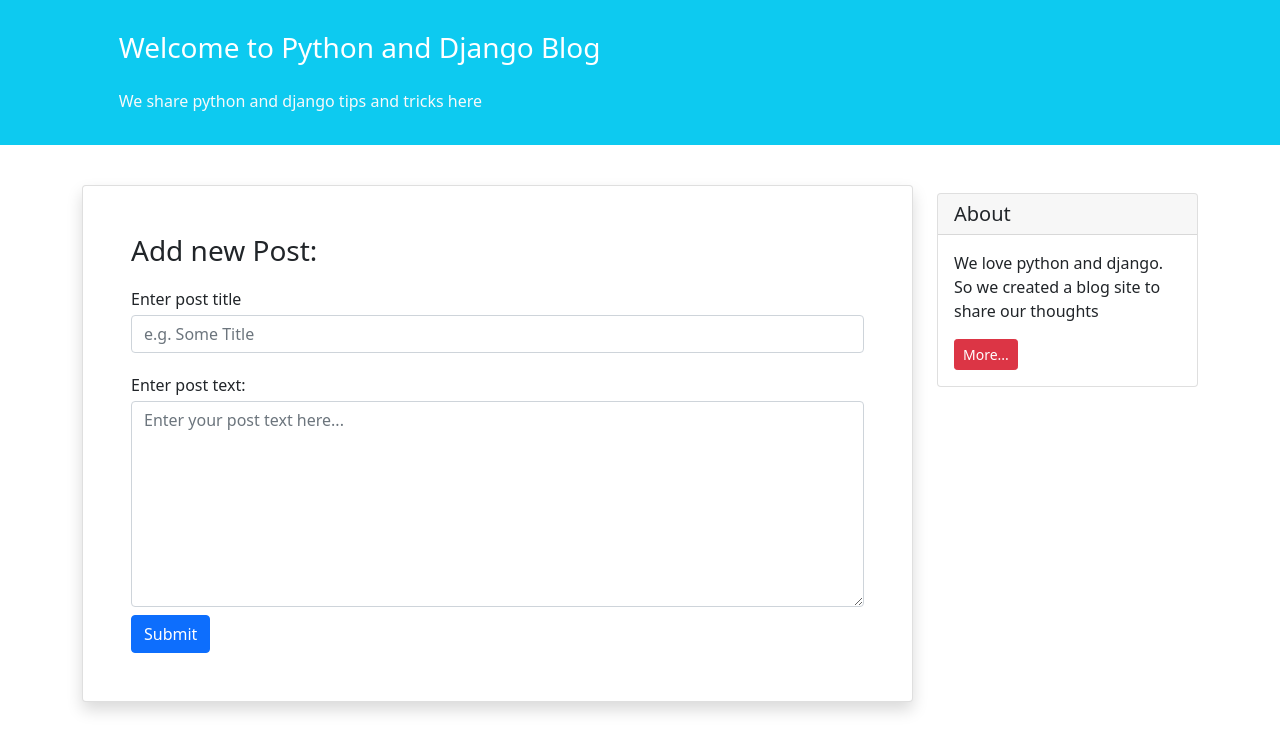
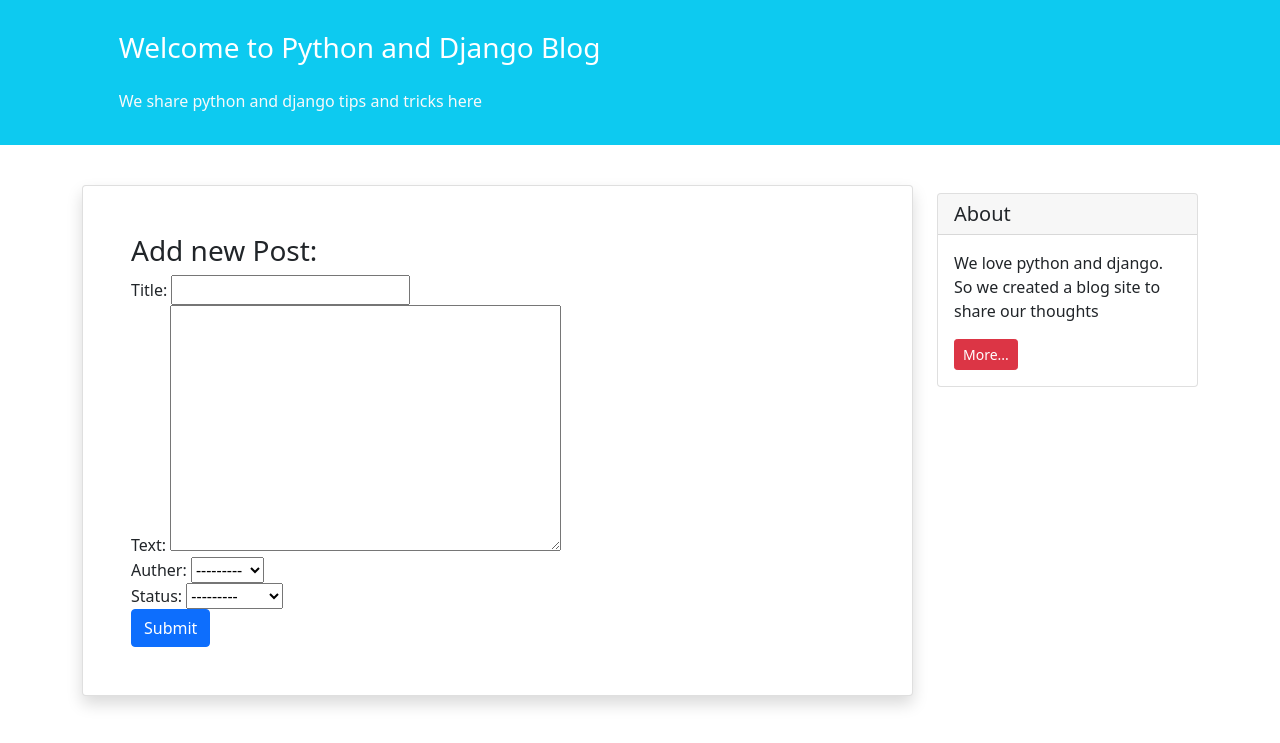
Before and after one commit to SamiraDorchalian/Django_projects, a Django app: page /blog/create/ in a window 1280 px wide. Shown: the part 57-800 px from the top of the page. Run offline with Django 5.2, Linux system fonts and the light colour scheme; data comes from the database, SQL or seed files in the repository.

Commit message:
make Django Form

```diff
--- /dev/null
+++ b/blog_website/blog/forms.py
@@ -0,0 +1,9 @@
+# from django.forms import Form, ModelForm
+from django import forms
+
+from .models import Post
+
+class NewPostForm(forms.ModelForm):
+    class Meta:
+        model = Post
+        fields = ['title', 'text', 'auther', 'status']
--- a/blog_website/blog/templates/blog/post_create.html
+++ b/blog_website/blog/templates/blog/post_create.html
@@ -13,15 +13,16 @@
                     <h3>Add new Post:</h3>
                     <form method="POST">
                         {% csrf_token %}
-                        <div class="form-group py-2">
-                            <label class="py-1">Enter post title</label>
-                            <input type="text" class="form-control" placeholder="e.g. Some Title" name="title">
-                        </div>
-                        <div class="form-group py-2">
-                            <label class="py-1">Enter post text:</label>
-                            <textarea class="form-control" name="text" rows="8"
-                                      placeholder="Enter your post text here..."></textarea>
-                        </div>
+                        {{ form }}
+{#                        <div class="form-group py-2">#}
+{#                            <label class="py-1">Enter post title</label>#}
+{#                            <input type="text" class="form-control" placeholder="e.g. Some Title" name="title">#}
+{#                        </div>#}
+{#                        <div class="form-group py-2">#}
+{#                            <label class="py-1">Enter post text:</label>#}
+{#                            <textarea class="form-control" name="text" rows="8"#}
+{#                                      placeholder="Enter your post text here..."></textarea>#}
+{#                        </div>#}
                         <button type="submit" class="btn btn-primary">Submit</button>
                     </form>
                 </div>
--- a/blog_website/blog/views.py
+++ b/blog_website/blog/views.py
@@ -5,6 +5,7 @@ from django.shortcuts import get_object_or_404
 from django.contrib.auth.models import User
 
 from .models import Post
+from .forms import NewPostForm
 
 
 # Create your views here.
@@ -25,12 +26,20 @@ def post_detail_view(request, pk):
     return render(request, 'blog/post_detail.html', {'post': post})
 
 def post_create_view(request):
+    # if request.method == 'POST':
+    #     post_title = request.POST.get('title')
+    #     post_text = request.POST.get('text')
+    #
+    #     user = User.objects.all()[0]
+    #     Post.objects.create(title=post_title, text=post_text, auther=user, status='pub')
+    # else:
+    #     print('GET REQUEST')
+
+    # return render(request, 'blog/post_create.html')
+
     if request.method == 'POST':
-        post_title = request.POST.get('title')
-        post_text = request.POST.get('text')
+        pass
+    else:
+        form = NewPostForm()
 
-        user = User.objects.all()[0]
-        Post.objects.create(title=post_title, text=post_text, auther=user, status='pub')
-    else:
-        print('GET REQUEST')
-    return render(request, 'blog/post_create.html')
+    return render(request, 'blog/post_create.html', context={'form': form})
```
